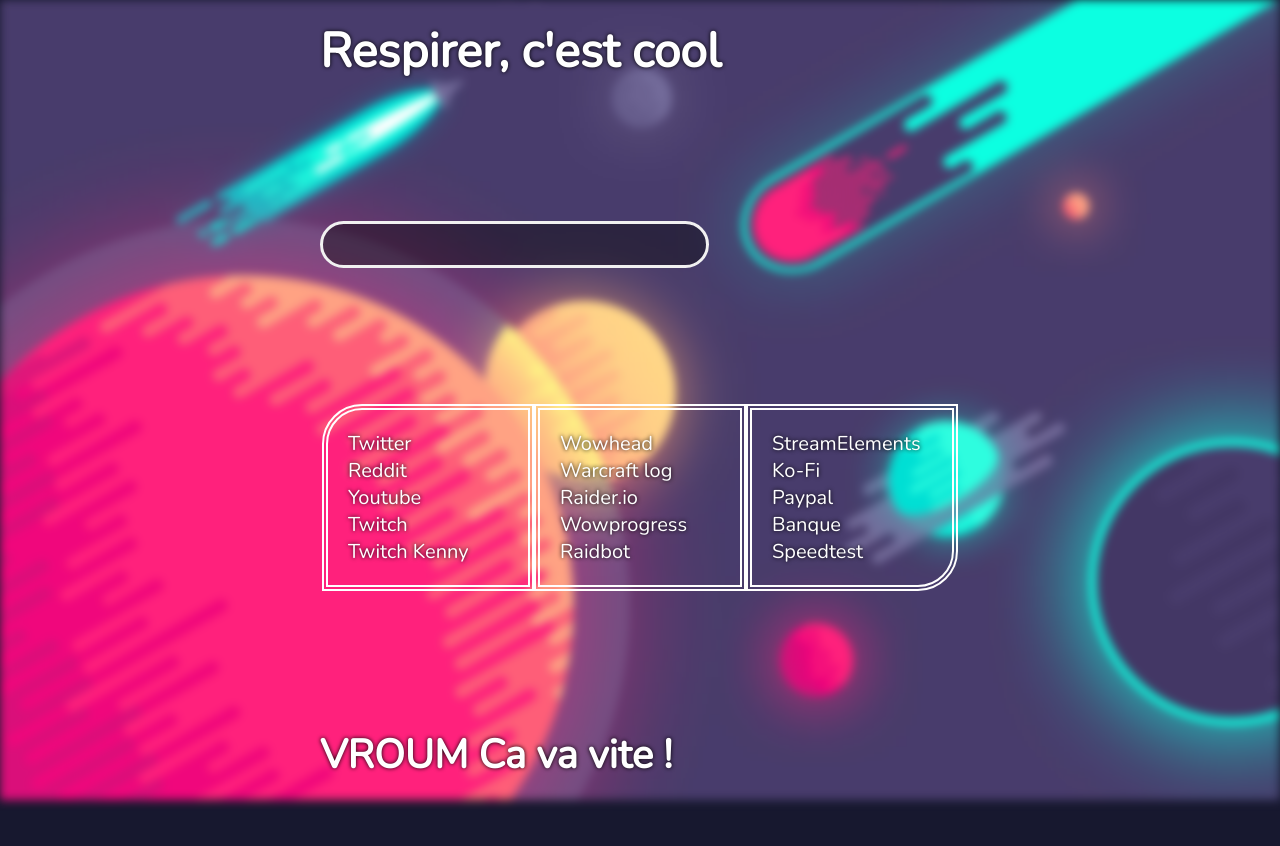
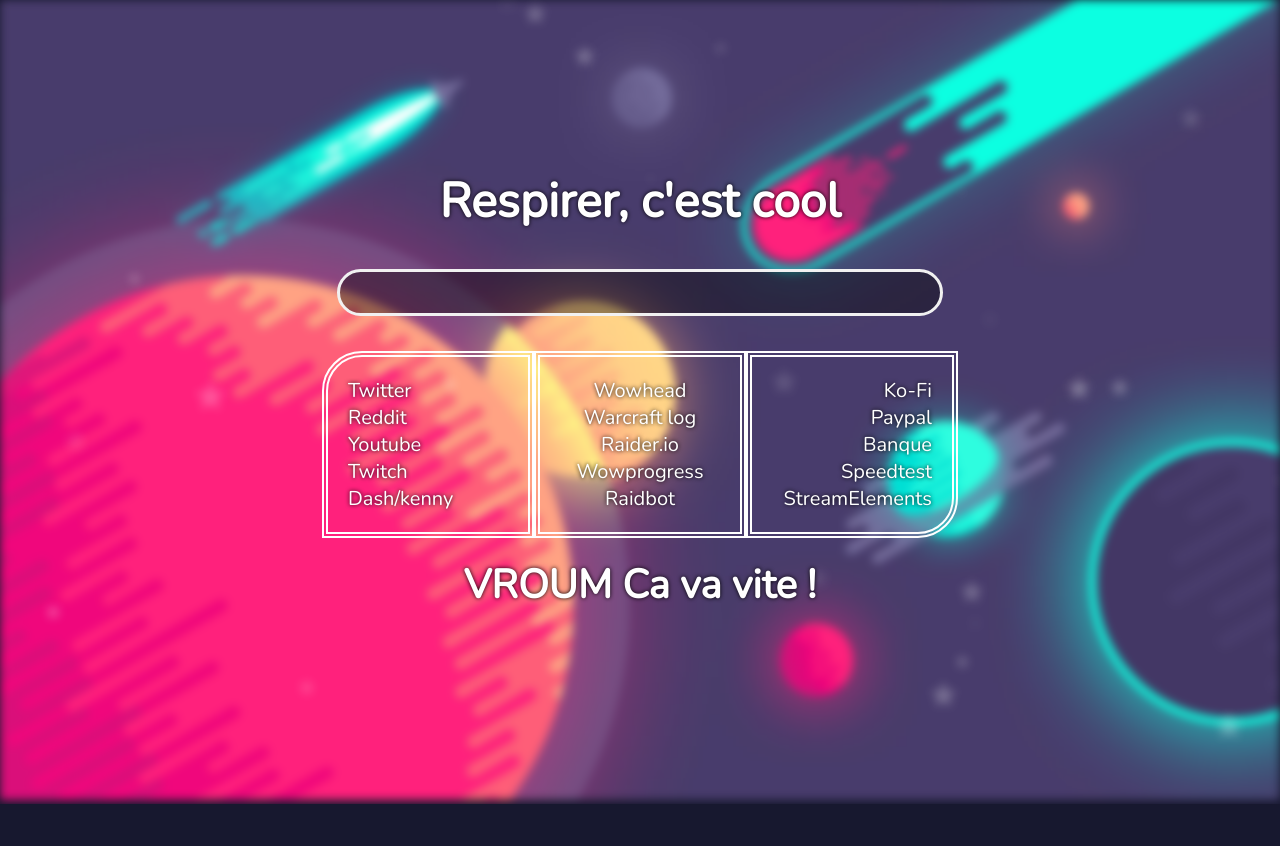
Before and after one commit to Nelenyaa/nelenyaa.github.io, a plain HTML site: page index.html in a window 1280 px wide. After the commit the page ends 804 px from the top, so only its background shows below. Drawn offline with nearby package versions, Linux system fonts and the light colour scheme.

Commit message:
flexbox fixed

```diff
--- a/assets/css/style.css
+++ b/assets/css/style.css
@@ -54,7 +54,7 @@
 }
 
 .parent {
-  height: 900px;
+  height: 500px;
   width: 50%;
   top: 50%;
   left: 50%;
@@ -64,13 +64,16 @@
   flex-flow: row wrap;
   justify-content: center;
   align-items: center;
-  align-content: stretch;
 }
 
 .google {
-  flex: 0 1 100%;
-  align-self: auto;
+  flex-basis: 100%;
+  display: flex;
+  flex-flow: row;
+  justify-content: center;
+  align-items: center;
 }
+
 
 .form-control-search {
   background-color: rgb(0,0,0);
@@ -81,6 +84,7 @@
   font-size: 30px;
   font-family: 'Nunito', sans-serif;
   text-align: center;
+  width: 20em;
 }
 
 .form-control-search:focus {
@@ -92,8 +96,8 @@
   color: white;
   font-family: 'Nunito', sans-serif;
   text-shadow: 0px 0px 4px black;
-  flex: 0 1 100%;
-  align-self: auto;
+  text-align: center;
+  flex-basis: 100%;
 }
 
 
@@ -102,9 +106,14 @@
   padding: 1em;
   width: 8em;
   height: auto;
-  align-self: auto;
 }
 
+.fav {
+  display: flex;
+  flex-flow: row wrap;
+  justify-content: center;
+  align-items: center;
+}
 
 .fav-page1 {
   font-size: 20px;
@@ -113,7 +122,6 @@
   text-shadow: 0px 0px 4px black;
   border: 6px double #FFFFFF;
   border-radius: 40px 0px 0px 0px;
-
 }
 
 .fav-page2 {
@@ -123,7 +131,7 @@
   text-shadow: 0px 0px 4px black;
   border: 6px double #FFFFFF;
   border-radius: 0px 0px 0px 0px;
-
+  text-align: center;
 }
 
 .fav-page3 {
@@ -133,7 +141,7 @@
   text-shadow: 0px 0px 4px black;
   border: 6px double #FFFFFF;
   border-radius: 0px 0px 40px 0px;
-
+  text-align: right;
 }
 
 .speedrun {
@@ -141,8 +149,9 @@
   color: white;
   font-family: 'Nunito', sans-serif;
   text-shadow: 0px 0px 4px black;
-  flex: 0 1 100%;
-  align-self: auto;
+  text-align: center;
+  flex-basis: 100%;
+  margin: 1em;
 }
 
 a:link {
--- a/index.html
+++ b/index.html
@@ -17,6 +17,9 @@
   </head>
   <body>
 
+    <div id="bg"></div>
+    <div id="bg2"></div>
+
     <div id="particles-js"></div>
     <script>
       particlesJS.load('particles-js', 'assets/app/particles-js.json', function() {
@@ -25,9 +28,6 @@
     </script>
 
     <!--js fonctionne pas -->
-
-<div id="bg"></div>
-<div id="bg2"></div>
 
 <div class="parent">
 
@@ -41,13 +41,14 @@
       </form>
     </div>
 
+  <div class="fav">
     <div class="fav-page1">
       <ul>
         <li><a href="https://www.twitter.com">Twitter</li>
         <li><a href="https://www.reddit.com">Reddit</a></li>
         <li><a href="https://www.youtube.com">Youtube</li>
         <li><a href="https://www.twitch.tv">Twitch</li>
-        <li><a href="https://www.twitch.tv/kennystream/dashboard/live/stream-info">Twitch Kenny</li>
+        <li><a href="https://www.twitch.tv/kennystream/dashboard/live/stream-info">Dash/kenny</li>
       </ul>
     </div>
 
@@ -63,19 +64,20 @@
 
     <div class="fav-page3">
       <ul>
-        <li><a href="https://streamelements.com/">StreamElements</li>
         <li><a href="https://www.ko-fi.com">Ko-Fi</li>
         <li><a href="https://www.paypal.com">Paypal</li>
         <li><a href="https://www.credit-agricole.fr">Banque</li>
         <li><a href="https://www.speedtest.net">Speedtest</li>
+        <li><a href="https://streamelements.com/">StreamElements</li>
       </ul>
     </div>
 
     <div class="speedrun">
       <h1><a href="https://www.speedrun.com">VROUM Ca va vite !</a></h1>
     </div>
+  </div>
 
-  </div>
+</div>
 
   </body>
 </html>
```
